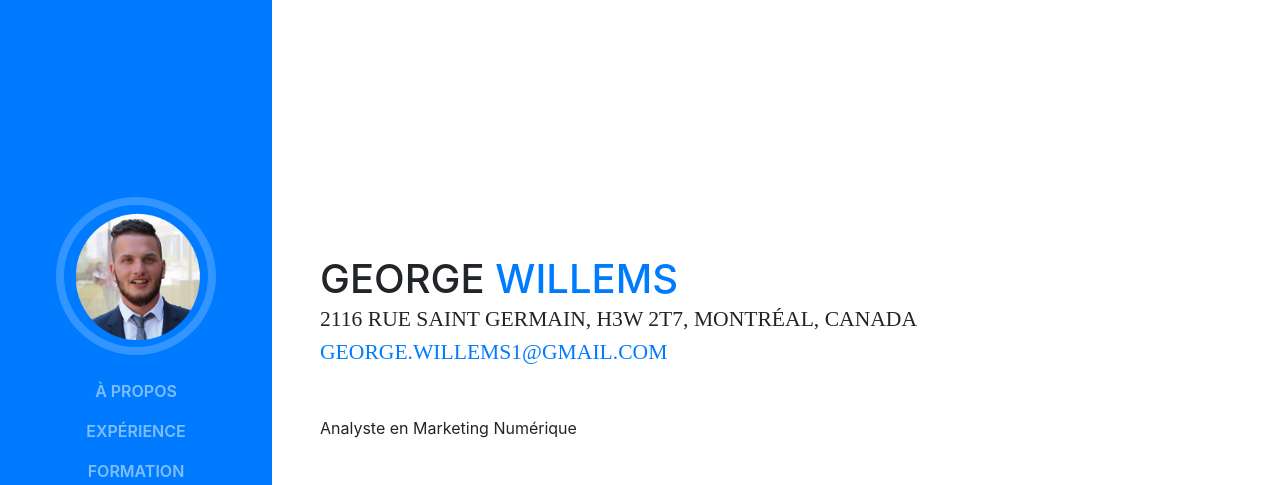
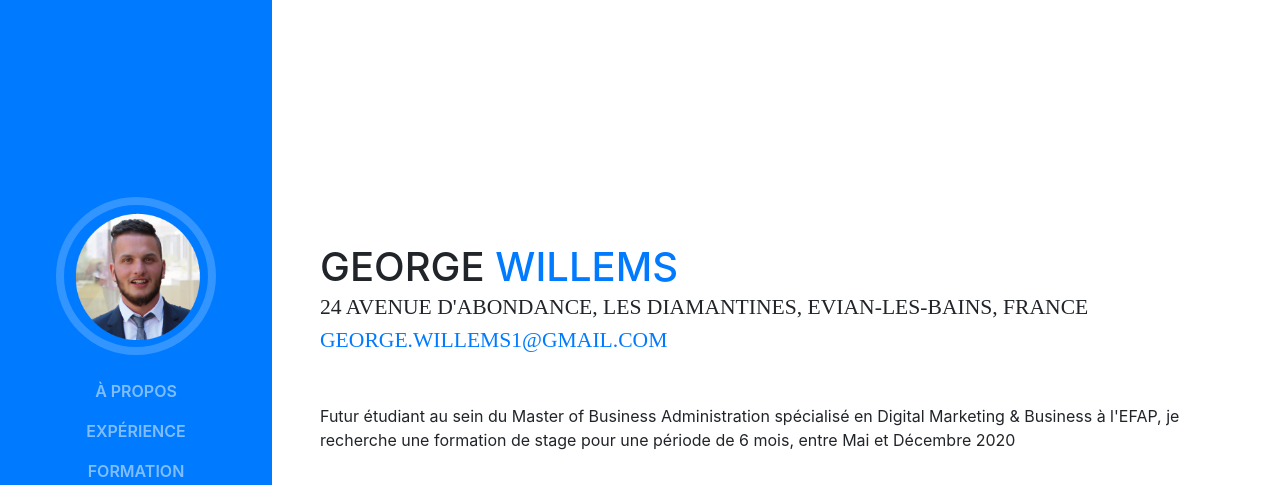
Before and after one commit to georgewillems/georgewillems.github.io, a website with bundled scripts: page index.html in a window 1280 px wide. Shown: the top 485 px of the page. Built offline with nearby package versions, Linux system fonts and the light colour scheme; a web font is replaced by a local one.

Commit message:
Update index.html

```diff
--- a/index.html
+++ b/index.html
@@ -68,10 +68,10 @@
           <h1 class="mb-0">George
             <span class="text-primary">Willems</span>
           </h1>
-          <div class="subheading mb-5"> 2116 rue Saint Germain, H3W 2T7, Montréal, CANADA
+          <div class="subheading mb-5"> 24 Avenue D'Abondance, Les Diamantines, Evian-les-Bains, FRANCE
             <a href="mailto:george.willems1@gmail.com">george.willems1@gmail.com</a>
           </div>
-          <p class="mb-5">Analyste en Marketing Numérique</p>
+          <p class="mb-5">Futur étudiant au sein du Master of Business Administration spécialisé en Digital Marketing & Business à l'EFAP, je recherche une formation de stage pour une période de 6 mois, entre Mai et Décembre 2020</p>
           <ul class="list-inline list-social-icons mb-0">
             <li class="list-inline-item">
               <a href="https://www.linkedin.com/in/george-willems-847624129/">
```
